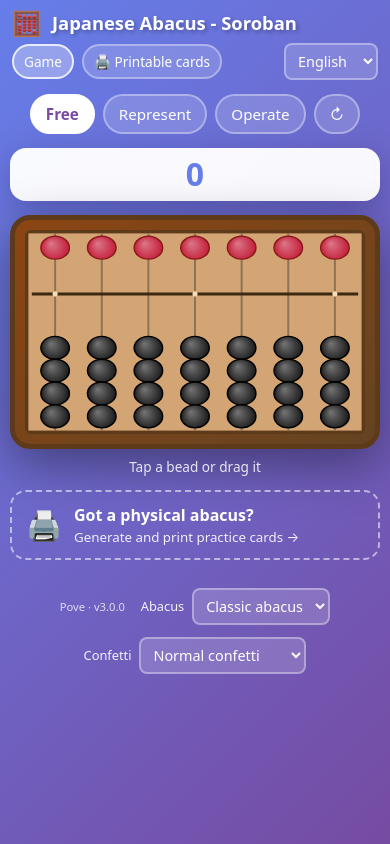
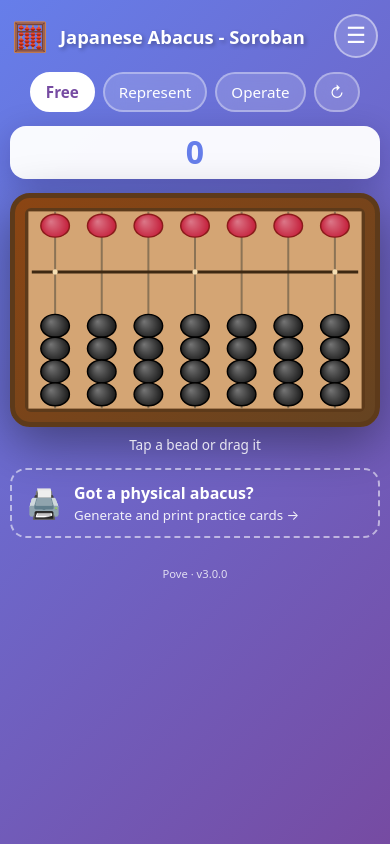
Before and after one commit to pove/soroban, a website built with Vite: page index.html in a window 390 px wide. Built offline with nearby package versions, Linux system fonts and the light colour scheme.

Commit message:
Move navigation, language and settings into a hamburger menu
Drops the visible Abacus/Confetti labels (the selects are self-explanatory, labels kept
as aria-labels) and frees the header and footer.

Co-Authored-By: Claude Sonnet 5.5 <noreply@anthropic.com>

```diff
--- a/index.html
+++ b/index.html
@@ -287,18 +287,14 @@
       </div>
     </div>
 
-    <footer class="site-footer">
-      <span class="version" id="appVersion"></span>
-      <label class="setting">
-        <span data-i18n="game.settings.style"></span>
-        <select id="abacusStyle">
+    <!-- Moved into the header menu by main.js -->
+    <template id="gameSettings"
+      ><select id="abacusStyle" data-i18n-aria-label="game.settings.style">
         <option value="classic" data-i18n="game.style.classic"></option>
         <option value="simple" data-i18n="game.style.simple"></option>
       </select>
-      </label>
-      <label class="setting">
-        <span data-i18n="game.settings.confetti"></span>
-        <select id="confettiMode">
+
+      <select id="confettiMode" data-i18n-aria-label="game.settings.confetti">
         <option value="0" data-i18n="game.confetti.0"></option>
         <option value="1" data-i18n="game.confetti.1"></option>
         <option value="2" data-i18n="game.confetti.2"></option>
@@ -312,7 +308,10 @@
         <option value="10" data-i18n="game.confetti.10"></option>
         <option value="surprise" data-i18n="game.confetti.surprise"></option>
       </select>
-      </label>
+    </template>
+
+    <footer class="site-footer">
+      <span class="version" id="appVersion"></span>
     </footer>
 
     <script type="module" src="/src/game/main.js"></script>
--- a/src/game/main.js
+++ b/src/game/main.js
@@ -23,11 +23,12 @@ import { loadState, saveState } from './state.js';
 import { getDom, isAbacusLocked, render } from './view.js';
 
 initLanguage();
-mountSiteHeader(document.getElementById('siteHeader'), {
+const { extras } = mountSiteHeader(document.getElementById('siteHeader'), {
   active: 'game',
   links: { game: './', cards: './cards/' },
   titleKey: 'game.title',
 });
+extras.append(document.getElementById('gameSettings').content);
 applyTranslations();
 
 const dom = getDom();
--- a/src/i18n/locales/en/common.js
+++ b/src/i18n/locales/en/common.js
@@ -2,6 +2,7 @@ export default {
   'app.name': 'Soroban',
   'nav.game': 'Game',
   'nav.cards': 'Printable cards',
+  'nav.menu': 'Menu',
   'nav.label': 'Main navigation',
   'language.label': 'Language',
   'footer.version': 'Pove · v{version}',
--- a/src/i18n/locales/es/common.js
+++ b/src/i18n/locales/es/common.js
@@ -2,6 +2,7 @@ export default {
   'app.name': 'Soroban',
   'nav.game': 'Juego',
   'nav.cards': 'Tarjetas para imprimir',
+  'nav.menu': 'Menú',
   'nav.label': 'Navegación principal',
   'language.label': 'Idioma',
   'footer.version': 'Pove · v{version}',
--- a/src/shared/siteHeader.js
+++ b/src/shared/siteHeader.js
@@ -1,6 +1,7 @@
 /**
- * Header shared by every page: brand, navigation between the game and the card generator, and
- * the language selector.
+ * Header shared by every page: brand, page title and a hamburger menu (top right) holding the
+ * navigation between the game and the card generator, the language selector and any
+ * page-specific settings.
  */
 import { getLanguage, setLanguage } from '../i18n/index.js';
 
@@ -10,6 +11,7 @@ import { getLanguage, setLanguage } from '../i18n/index.js';
  * @param {'game'|'cards'} options.active page being shown
  * @param {{ game: string, cards: string }} options.links relative URLs of both pages
  * @param {string} options.titleKey translation key of the page heading
+ * @returns {{ extras: HTMLElement }} slot at the end of the menu for page-specific controls
  */
 export function mountSiteHeader(container, { active, links, titleKey }) {
   container.innerHTML = `
@@ -17,24 +19,52 @@ export function mountSiteHeader(container, { active, links, titleKey }) {
       <span class="brand-mark" aria-hidden="true">🧮</span>
     </a>
     <h1 class="site-title" data-i18n="${titleKey}"></h1>
+    <div class="menu-wrap">
+      <button type="button" id="menuButton" class="menu-button" aria-expanded="false"
+        aria-controls="siteMenu" data-i18n-aria-label="nav.menu" data-i18n-title="nav.menu">
+        <span aria-hidden="true">☰</span>
+      </button>
+      <div id="siteMenu" class="site-menu" hidden>
         <nav class="site-nav" data-i18n-aria-label="nav.label">
-      <a class="nav-link" href="${links.game}" ${active === 'game' ? 'aria-current="page"' : ''} data-i18n="nav.game"></a>
+          <a class="nav-link" href="${links.game}" ${active === 'game' ? 'aria-current="page"' : ''}>
+            <span aria-hidden="true">🧮</span> <span data-i18n="nav.game"></span>
+          </a>
           <a class="nav-link nav-link--cta" href="${links.cards}" ${active === 'cards' ? 'aria-current="page"' : ''}>
             <span aria-hidden="true">🖨️</span> <span data-i18n="nav.cards"></span>
           </a>
         </nav>
-    <label class="language-picker">
-      <span class="sr-only" data-i18n="language.label"></span>
-      <select id="languageSelect">
+        <select id="languageSelect" data-i18n-aria-label="language.label">
           <option value="es">Español</option>
           <option value="en">English</option>
         </select>
-    </label>
+        <div class="menu-extras" data-menu-extras></div>
+      </div>
+    </div>
   `;
 
+  const button = container.querySelector('#menuButton');
+  const menu = container.querySelector('#siteMenu');
   const select = container.querySelector('#languageSelect');
+
+  const setOpen = (open) => {
+    menu.hidden = !open;
+    button.setAttribute('aria-expanded', String(open));
+  };
+  button.addEventListener('click', () => setOpen(menu.hidden));
+  document.addEventListener('click', (event) => {
+    if (!menu.hidden && !event.target.closest('.menu-wrap')) setOpen(false);
+  });
+  document.addEventListener('keydown', (event) => {
+    if (event.key === 'Escape' && !menu.hidden) {
+      setOpen(false);
+      button.focus();
+    }
+  });
+
   select.value = getLanguage();
   select.addEventListener('change', () => setLanguage(select.value));
+
+  return { extras: container.querySelector('[data-menu-extras]') };
 }
 
 /** Keeps the selector in sync when the language changes from elsewhere. */
--- a/src/styles/base.css
+++ b/src/styles/base.css
@@ -68,6 +68,8 @@ body {
 /* --- Site header ------------------------------------------------------------------------- */
 
 .site-header {
+  position: relative;
+  width: 100%;
   display: flex;
   align-items: center;
   gap: 12px;
@@ -91,50 +93,83 @@ body {
   text-shadow: 2px 2px 4px rgba(0, 0, 0, 0.3);
 }
 
+.menu-wrap {
+  position: relative;
+  flex: none;
+}
+
+.menu-button {
+  width: 44px;
+  height: 44px;
+  border-radius: 50%;
+  border: 2px solid rgba(255, 255, 255, 0.45);
+  background: rgba(255, 255, 255, 0.16);
+  color: #fff;
+  font-size: 1.4rem;
+  line-height: 1;
+  cursor: pointer;
+  transition: background 0.2s;
+}
+
+.menu-button:hover,
+.menu-button[aria-expanded='true'] {
+  background: rgba(255, 255, 255, 0.32);
+}
+
+.site-menu {
+  position: absolute;
+  top: calc(100% + 8px);
+  right: 0;
+  z-index: 50;
+  display: flex;
+  flex-direction: column;
+  gap: 10px;
+  width: min(280px, calc(100vw - 24px));
+  padding: 12px;
+  border-radius: var(--radius);
+  background: var(--surface);
+  color: var(--text);
+  box-shadow: var(--shadow);
+}
+
+.menu-extras {
+  display: contents;
+}
+
 .site-nav {
   display: flex;
-  gap: 8px;
+  flex-direction: column;
+  gap: 6px;
 }
 
 .nav-link {
-  padding: 8px 14px;
-  border-radius: 999px;
-  border: 2px solid rgba(255, 255, 255, 0.35);
-  color: #fff;
+  padding: 10px 14px;
+  border-radius: var(--radius-sm);
+  border: 2px solid var(--border);
+  color: var(--text);
   text-decoration: none;
-  font-size: 0.95rem;
-  white-space: nowrap;
   transition: background 0.2s;
 }
 
 .nav-link:hover {
-  background: rgba(255, 255, 255, 0.22);
+  background: #f1f1fb;
 }
 
 .nav-link[aria-current='page'] {
-  background: rgba(255, 255, 255, 0.3);
-  border-color: rgba(255, 255, 255, 0.8);
+  border-color: var(--brand-1);
+  background: rgba(102, 126, 234, 0.12);
+  font-weight: 700;
 }
 
-.nav-link--cta {
-  background: rgba(255, 255, 255, 0.16);
-}
-
-.language-picker select,
-.site-footer select {
-  padding: 6px 8px;
-  border-radius: 8px;
-  border: 2px solid rgba(255, 255, 255, 0.35);
-  background: rgba(255, 255, 255, 0.16);
-  color: #fff;
+.site-menu select {
+  width: 100%;
+  padding: 9px 10px;
+  border-radius: var(--radius-sm);
+  border: 2px solid var(--border);
+  background: #fff;
+  color: var(--text);
   font: inherit;
-  font-size: 0.9rem;
   cursor: pointer;
-}
-
-.language-picker select option,
-.site-footer select option {
-  color: #222;
 }
 
 /* --- Buttons ----------------------------------------------------------------------------- */
@@ -237,27 +272,3 @@ body {
     min-height: 44px;
   }
 }
-
-@media (max-width: 600px) {
-  .site-header {
-    gap: 8px 10px;
-    padding-top: 10px;
-  }
-
-  .brand {
-    font-size: 1.5rem;
-  }
-
-  .site-title {
-    flex-basis: calc(100% - 50px);
-  }
-
-  .site-nav {
-    flex: 1;
-  }
-
-  .nav-link {
-    padding: 6px 10px;
-    font-size: 0.85rem;
-  }
-}
--- a/src/styles/game.css
+++ b/src/styles/game.css
@@ -502,7 +502,7 @@ body.keyboard-open {
 
 .site-footer {
   display: flex;
-  justify-content: space-between;
+  justify-content: center;
   align-items: center;
   flex-wrap: wrap;
   gap: 12px 16px;
@@ -517,12 +517,6 @@ body.keyboard-open {
 .site-footer .version {
   font-size: 0.7rem;
   opacity: 0.85;
-}
-
-.setting {
-  display: flex;
-  align-items: center;
-  gap: 8px;
 }
 
 @media (max-width: 600px) {
```
Also changed, not shown: scripts/screenshots.mjs (+7 -0 lines), tests/e2e/app.spec.js (+19 -9 lines), tests/e2e/fixtures.js (+13 -0 lines), tests/e2e/game.spec.js (+3 -3 lines), docs/images/cards-designer.png, docs/images/game-desktop.png, docs/images/game-menu.png (added), docs/images/game-mobile.png, docs/images/game-simple-style.png. Lines whose indentation alone changed are shown as unchanged.
